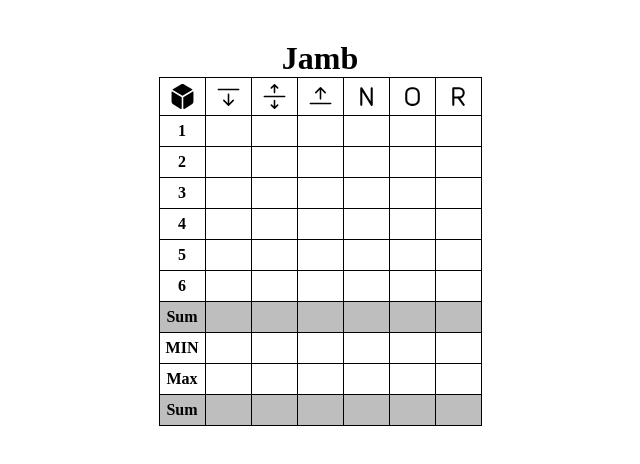
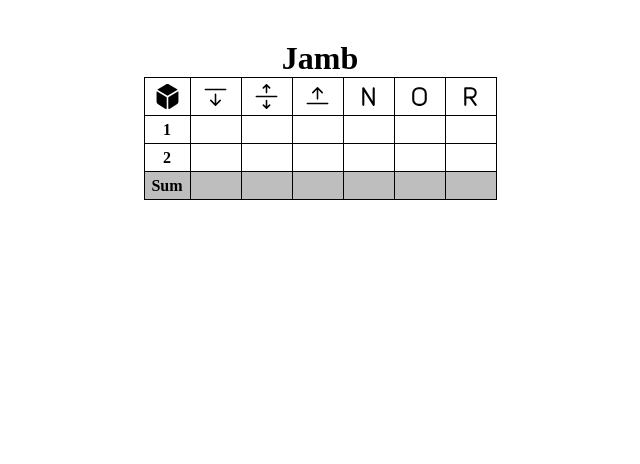
Before and after one commit to PavlePetrovic/Jamb, a React (Create React App) app: page / in a window 1280 px wide. Shown: the top 464 px of the page, without its empty margins (320-960 px from the left). Built offline with nearby package versions, Linux system fonts and the light colour scheme.

Commit message:
Update table setup

```diff
--- a/src/components/Table/Table.jsx
+++ b/src/components/Table/Table.jsx
@@ -52,14 +52,7 @@ const Table = () => {
         <tbody>
           <TableRow rowType='1' />
           <TableRow rowType='2' />
-          <TableRow rowType='3' />
-          <TableRow rowType='4' />
-          <TableRow rowType='5' />
-          <TableRow rowType='6' />
           <TableRow rowType='Sum' sum={true}/>
-          <TableRow rowType='MIN' />
-          <TableRow rowType='Max' />
-          <TableRow rowType='Sum' sum={true} />
         </tbody>
       </table>
     </>
--- a/src/components/Table/Table.module.scss
+++ b/src/components/Table/Table.module.scss
@@ -18,18 +18,6 @@ table{
          }
       }
    }
-
-   tbody{
-      tr{
-         th{
-            padding: 6px;
-         }
-
-         th{
-            padding: 6px;
-         }
-      }
-   }
 }
 
 table, th, td {
--- a/src/components/Table/TableRow/TableRow.jsx
+++ b/src/components/Table/TableRow/TableRow.jsx
@@ -6,12 +6,36 @@ const TableRow = (props) => {
   return (
    <tr className={props.sum ? styles['table-row-sum'] : ''}>
       <th>{props.rowType}</th>
-      <td></td>
-      <td></td>
-      <td></td>
-      <td></td>
-      <td></td>
-      <td></td>
+      <td>
+         <div>
+            <input type="text"/>
+         </div>
+      </td>
+      <td>
+         <div>
+            <input type="text"/>
+         </div>
+      </td>
+      <td>
+         <div>
+            <input type="text"/>
+         </div>
+      </td>
+      <td>
+         <div>
+            <input type="text"/>
+         </div>
+      </td>
+      <td>
+         <div>
+            <input type="text"/>
+         </div>
+      </td>
+      <td>
+         <div>
+            <input type="text"/>
+         </div>
+      </td>
    </tr>
   )
 }
--- a/src/components/Table/TableRow/TableRow.module.scss
+++ b/src/components/Table/TableRow/TableRow.module.scss
@@ -1,5 +1,28 @@
 .table-row-sum {
-   th, td {
+   th {
       background-color: rgb(190, 190, 190);
    }
+
+   td {
+      div {
+         input {
+            background-color: rgb(190, 190, 190);
+         }
+      }
+   }
 }
+
+tr {
+   td {
+      div {
+         display: flex;
+         justify-content: center;
+         align-items: center;
+         input {
+            border: none;
+            padding: 6px;
+            width: 50px;
+         }
+      }
+   }
+}
```
